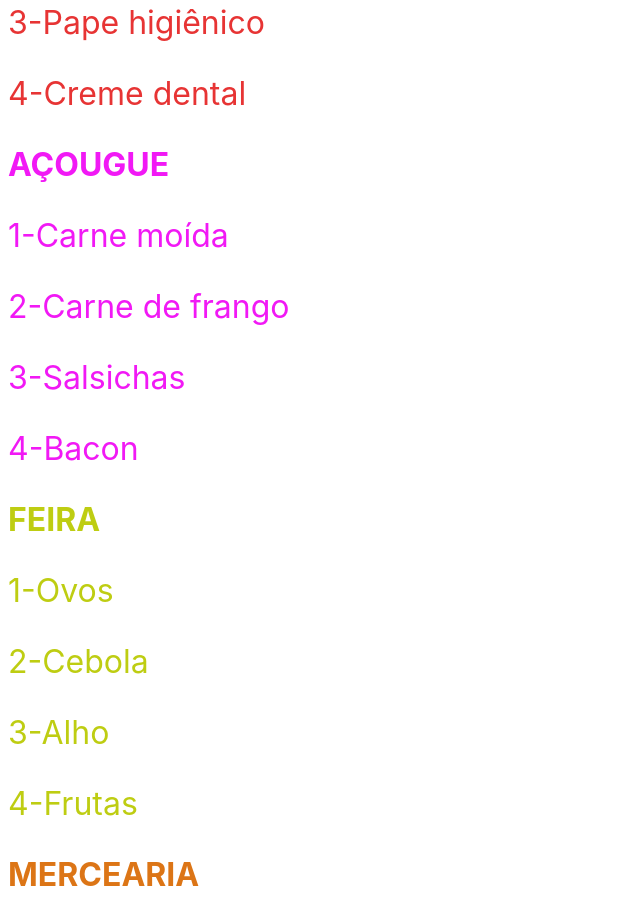
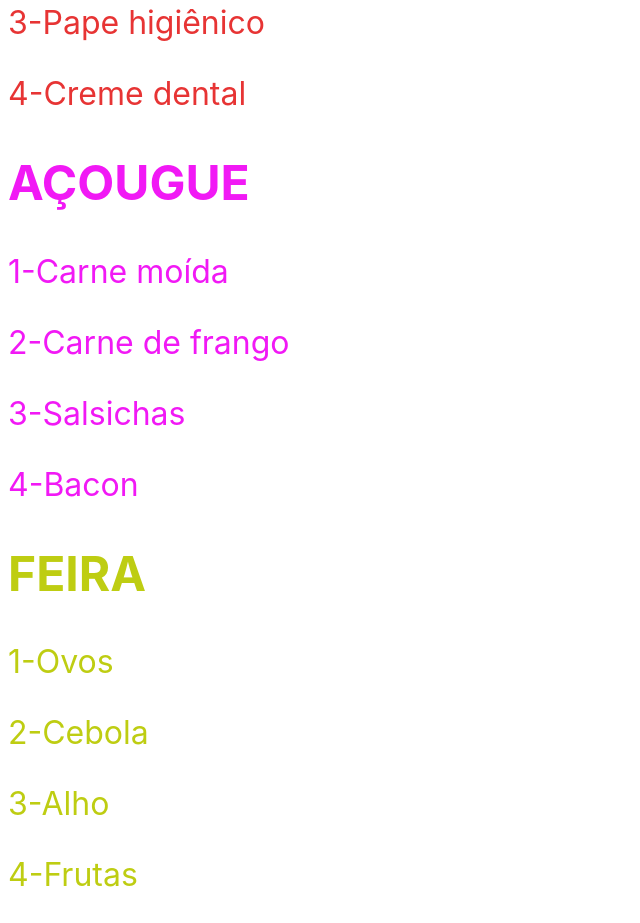
Before and after one commit to jvalderi/lista-de-compraas, a plain HTML site: page index.html in a window 1280 px wide. Shown: the part 1128-2051 px from the top of the page, without its empty margins (0-640 px from the left). Drawn offline with Linux system fonts and the light colour scheme.

Commit message:
Update index.html

```diff
--- a/index.html
+++ b/index.html
@@ -14,35 +14,35 @@
         <img class="cabeçalho-imagem" src="image.png">
     </header>
     <section class="produtos-de-limpeza">
-        <h2 class="produtos-de-limpeza-titulo">PRODUTOS DE LIMPEZA</h2>
+        <h2 class="produtos-titulo">PRODUTOS DE LIMPEZA</h2>
         <p class="produtos-de-limpeza">1-Detergente</p>
         <p class="produtos-de-limpeza">2-Sabão em barra </p>
         <p class="produtos-de-limpeza">3-Amaciante</p>
         <p class="produtos-de-limpeza">4-Água sanitária </p>
     </section>
     <section class="produtos-de-higiene-pessoal">
-        <h2 class="produtos-de-higiene-pessoal-titulo"> HIGIENE PESSOAL</h2>
+        <h2 class="produtos-titulo"> HIGIENE PESSOAL</h2>
         <p class="produtos-de-higiene-pessoal">1-Shampo</p>
         <p class="produtos-de-higiene-pessoal">2-Sabonete</p>
         <p class="produtos-de-higiene-pessoal">3-Pape higiênico</p>
         <p class="produtos-de-higiene-pessoal">4-Creme dental </p>
     </section>
     <section class="produtos-de-açougue">
-        <h2 class="produtos-de-açougue">AÇOUGUE</h2>
+        <h2 class="produtos-titulo">AÇOUGUE</h2>
         <p class="produtos-de-açougue">1-Carne moída</p>
         <p class="produtos-de-açougue">2-Carne de frango</p>
         <p class="produtos-de-açougue">3-Salsichas</p>
         <p class="produtos-de-açougue">4-Bacon </p>
     </section>
     <section class="produtos-de-feira">
-        <h2 class="produtos-de-feira">FEIRA</h2>
+        <h2 class="produtos-titulo">FEIRA</h2>
         <p class="produtos-de-feira">1-Ovos</p>
         <p class="produtos-de-feira">2-Cebola</p>
         <p class="produtos-de-feira">3-Alho</p>
         <p class="produtos-de-feira">4-Frutas </p>
     </section>
     <section class="produtos-de-mercearia">
-        <h2 class="produtos-de-mercearia">MERCEARIA</h2>
+        <h2 class="produtos-titulo">MERCEARIA</h2>
         <p class="produtos-de-mercearia">1-Arroz</p>
         <p class="produtos-de-mercearia">2-Feijão</p>
         <p class="produtos-de-mercearia">3-Óleo</p>
```
